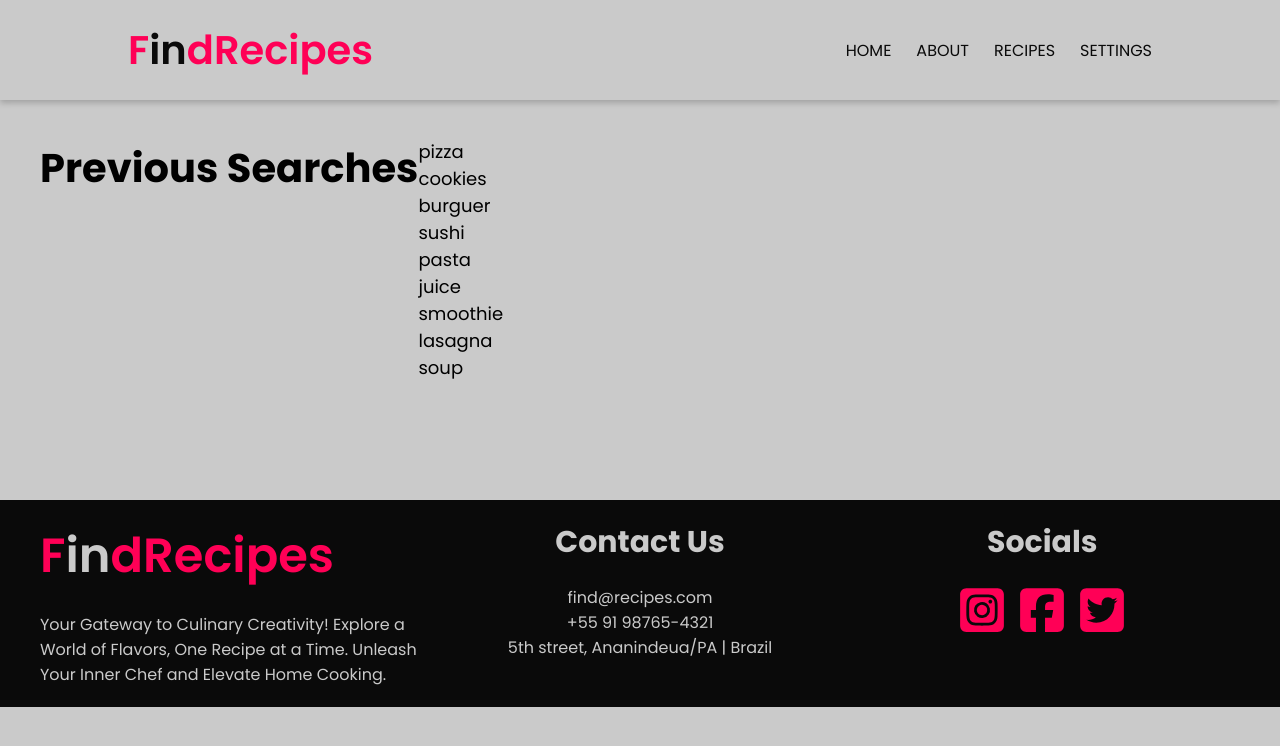
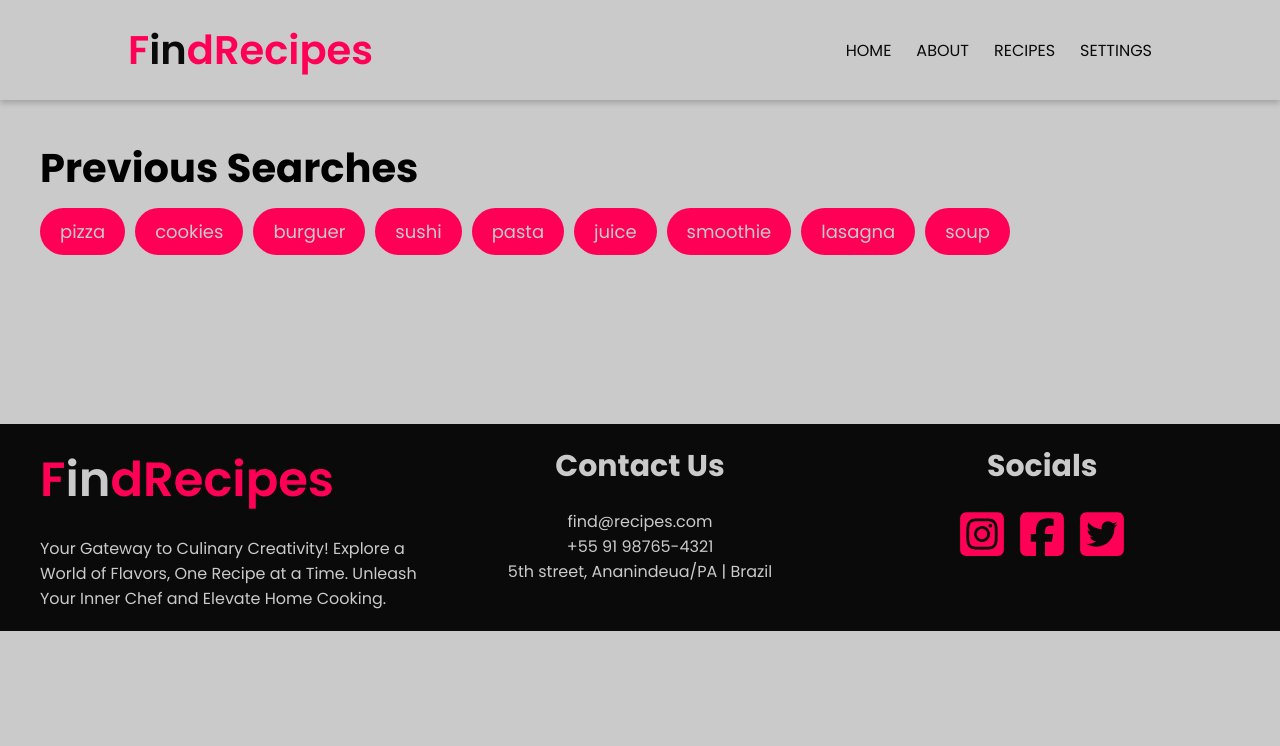
Before and after one commit to ecpieritz/find-recipes, a React (Create React App) app: page /recipes in a window 1280 px wide. Shown: the top 746 px of the page. Built offline with nearby package versions, Linux system fonts and the light colour scheme.

Commit message:
Added scss to PreviousSearches

```diff
--- a/src/scss/components/index.scss
+++ b/src/scss/components/index.scss
@@ -4,5 +4,6 @@
 @import "./hero.scss";
 @import "./improveSkills.scss";
 @import "./navbar.scss";
+@import './recipes.scss';
 @import "./sidebar.scss";
 @import "./topChefs.scss";
--- /dev/null
+++ b/src/scss/components/recipes.scss
@@ -0,0 +1,17 @@
+.fr-recipes{
+  &__previous-searches{
+    flex-direction: column;
+    &__container{
+      margin: 10px 0 40px;
+      &__item{
+        display: inline-block;
+        width: fit-content;
+        background-color: $fr-pink;
+        color: $fr-bg;
+        padding: 10px 20px;
+        border-radius: 30px;
+        margin: 0 10px 10px 0;
+      }
+    }
+  }
+}
```
